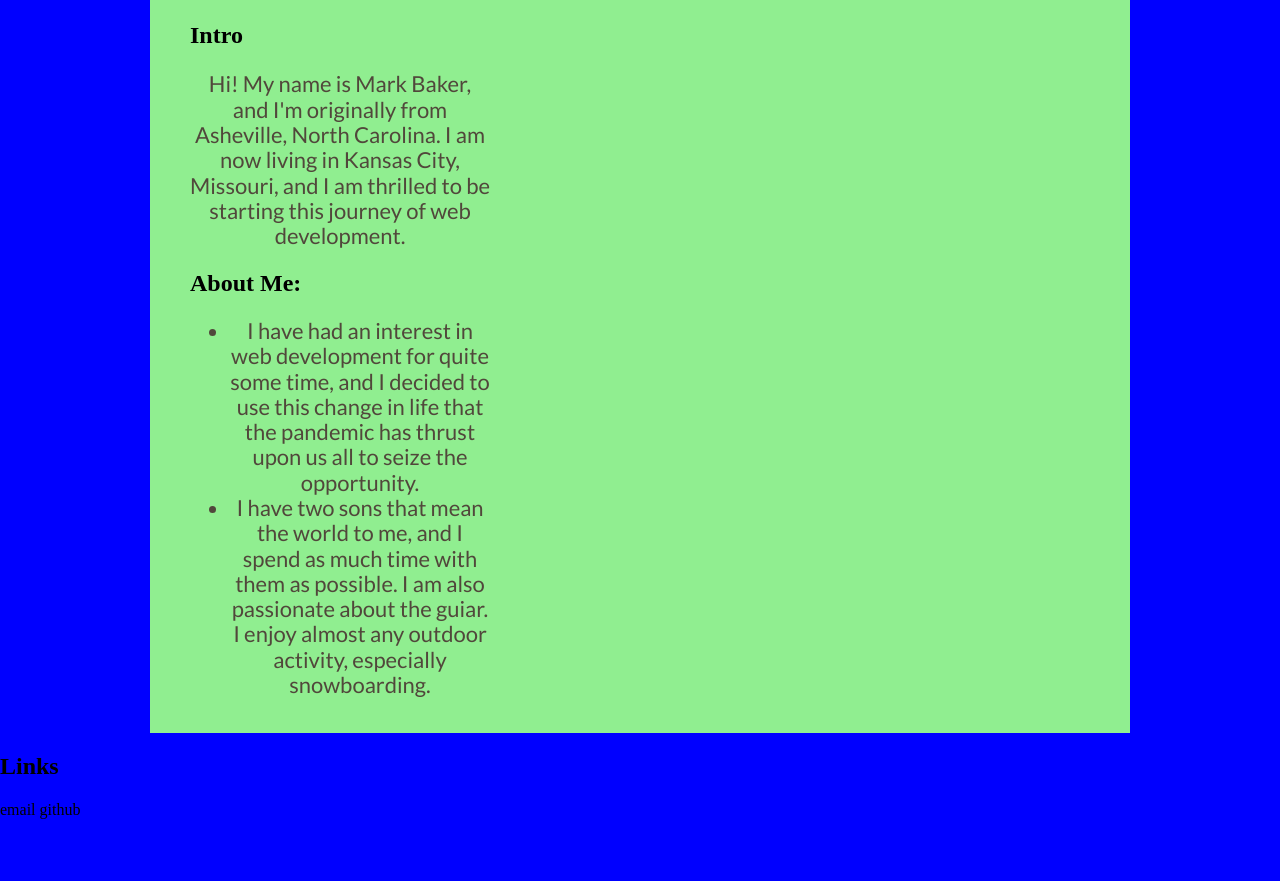
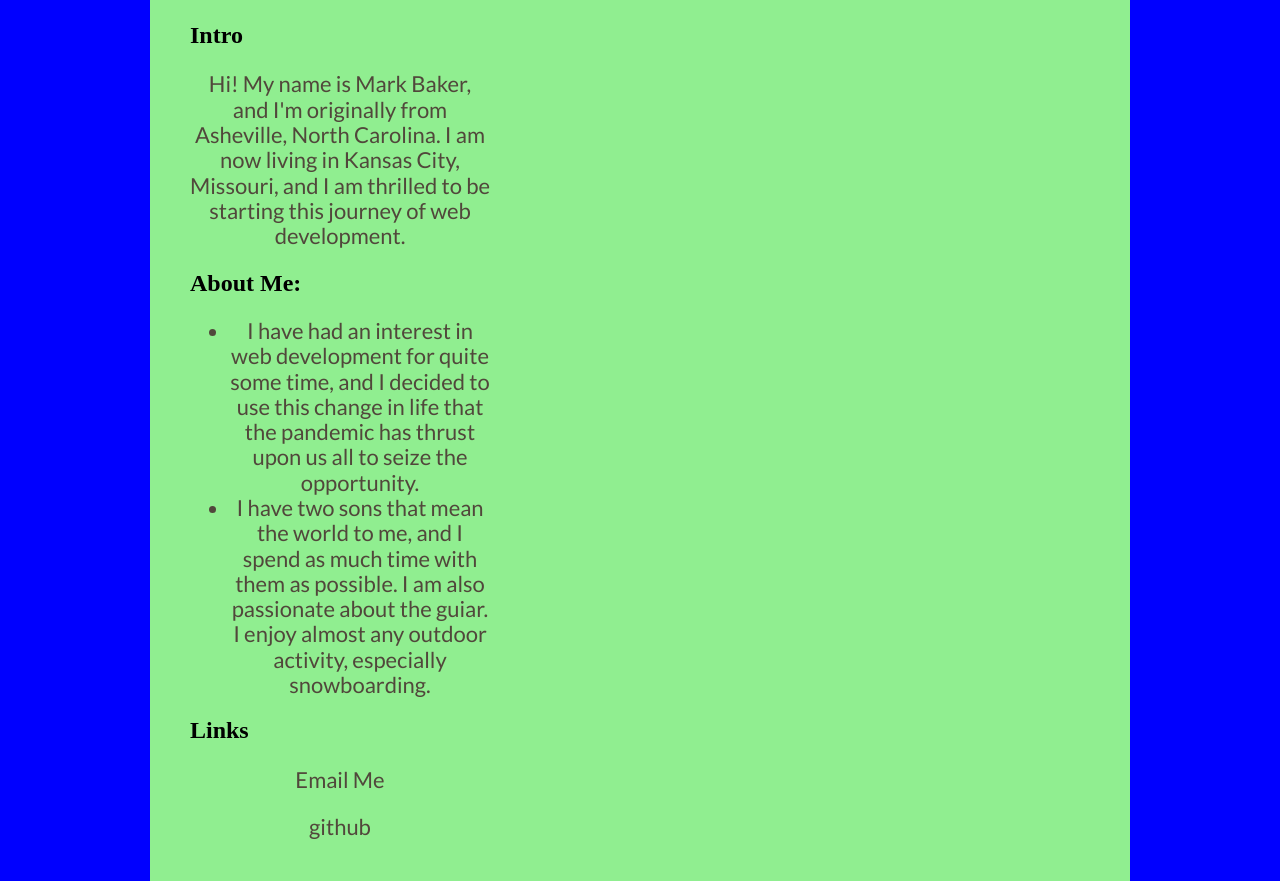
Before and after one commit to MarkBaker2005/MB-profile, a plain HTML site: page index.html in a window 1280 px wide. Shown: the part 196-1077 px from the top of the page. Before the commit the page ends 1015 px from the top, so only its background shows below. Drawn offline with nearby package versions, Linux system fonts and the light colour scheme; a web font is replaced by a local one.

Commit message:
Update index.html

```diff
--- a/index.html
+++ b/index.html
@@ -29,12 +29,13 @@
       <li>I have had an interest in web development for quite some time, and I decided to use this change in life that the pandemic has thrust upon us all to seize the opportunity.</li>
       <li>I have two sons that mean the world to me, and I spend as much time with them as possible. I am also passionate about the guiar. I enjoy almost any outdoor activity, especially snowboarding.</li>
     </ul>
+      <footer>
+    <h2>Links</h2>
+        <p><a href:"mailto:winters_2005@hotmail.com">Email Me</a></p>
+        <p><a href:"https://www.github.com/MarkBaker2005.html>github</a></p>
   </div>
 </div>
-  <footer>
-    <h2>Links</h2>
-    <a href:"winters_2005@hotmail.com">email</a>
-    <a href:"https://www.github.com/MarkBaker2005.html>github</a>
+
 
 </body>
 </html>
```
